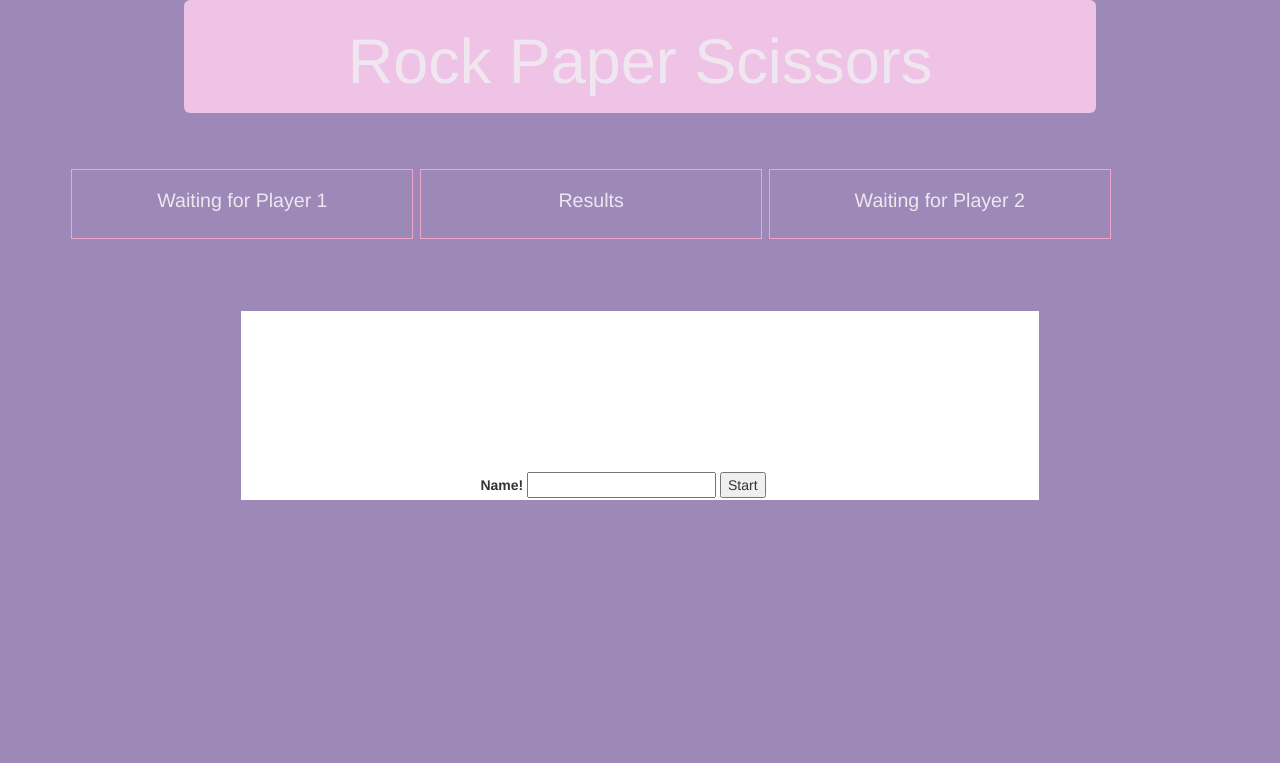
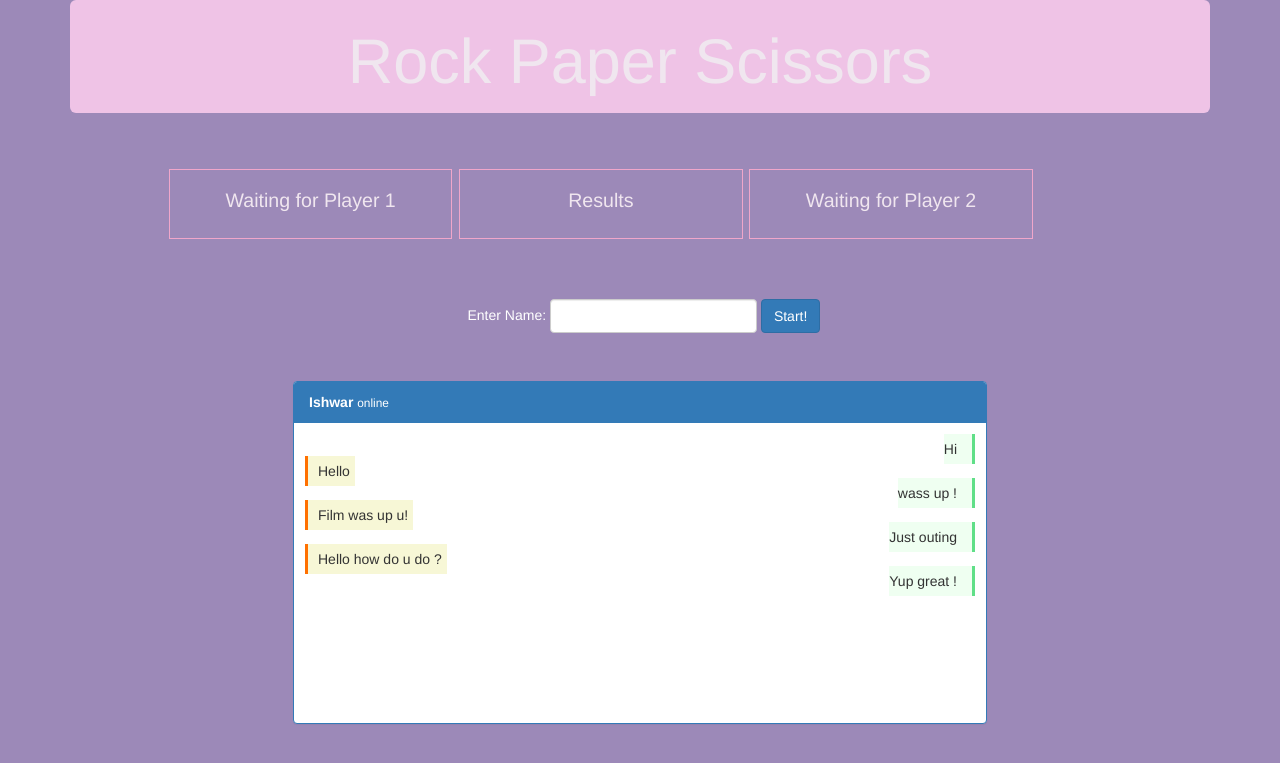
Before and after one commit to whitleyblaine/RPS-Multiplayer-RCB, a PHP site: page / in a window 1280 px wide. Shown: the top 763 px of the page. Run offline with PHP 8.4, Linux system fonts and the light colour scheme; some libraries are stand-ins or nearby versions.

Commit message:
Front end improved, chat box created

```diff
--- a/assets/css/style.css
+++ b/assets/css/style.css
@@ -15,21 +15,9 @@ body {
 
 .jumbotron {
   padding: 0.5em;
-  width: 80%;
   background-color: #efc3e6;
   color: #F0E6EF;
   margin: 0 auto;
-}
-
-
-
-#nameFormDiv {
-  margin: 20% 30% 30% 30%;
-  position: relative;
-}
-
-#nameForm {
-
 }
 
 .hide {
@@ -49,9 +37,38 @@ body {
 
 
 /*Chat*/
-#chatDiv {
-  background-color: white;
-  width: 70%;
-  margin: 5em auto;
-  padding-top: .1em;
+.chatDiv {
+  margin: 2em;
 }
+
+#nameDiv {
+  margin: 20px auto;
+  width: 100%;
+  display: inline-block;
+}
+
+#nameForm {
+  margin-left: 27%;
+  margin-top: 5%;
+}
+
+.me{
+  font-size: 14px;
+  margin: -4px;
+  border-right: 3px solid #60DF88 !important;
+  padding: 5px;
+  background-color: rgb(239, 255, 241);
+}
+
+.you{
+  font-size: 14px;
+  margin: -4px;
+  border-left: 3px solid rgb(255, 112, 0) !important;
+  padding: 5px;
+  padding-left:10px;
+  background-color: rgb(247, 247, 214);
+}
+
+.white {
+  color: white;
+}
--- a/index.html
+++ b/index.html
@@ -8,11 +8,13 @@
 </head>
 <body>
 <div class='container'>
-
+  <!-- HEADER -->
   <div class='jumbotron'>
     <h1>Rock Paper Scissors</h1>
   </div>
-
+  <!-- DIVS -->
+  <div class="row">
+    <div class="col-md-10 col-md-offset-1">
       <div id="player1Div">
         <h2>Waiting for Player 1</h2>
       </div>
@@ -24,18 +26,38 @@
       <div id="player2Div">
         <h2>Waiting for Player 2</h2>
       </div>
+    </div>
+  </div>
 
-  <div id="chatDiv">
-    <div id="nameFormDiv">
-      <form id="nameForm">
-        <label for="nameInput">Name!</label>
-        <input type="text" id="nameInput">
-        <input id="addPlayer" type="submit" value="Start">
+  <div class="row">
+    <div class="col-md-8 col-md-offset-2">
+      <!-- Enter Name -->
+      <div id="nameDiv">
+        <form class="form-inline" id="nameForm">
+          <p class="form-control-static white">Enter Name:</p>
+          <input class="form-control">
+          <button type="submit" class="btn btn-primary">Start!</button>
         </form>
       </div>
     </div>
+  </div>
 
-
+  <div class="row">
+    <div class="col-md-8 col-md-offset-2">
+      <div class="panel panel-primary chatDiv">
+        <div class="panel-heading"><b> Ishwar </b> <small>online</small></div>
+        <div class="panel-body" style="height: 300px">
+          <div class="clearfix"><blockquote class="me pull-right">Hi</blockquote></div>
+          <div class="clearfix"><blockquote class="you pull-left">Hello</blockquote></div>
+          <div class="clearfix"><blockquote class="me pull-right">wass up !</blockquote></div>
+          <div class="clearfix"><blockquote class="you pull-left">Film was up u!</blockquote></div>
+          <div class="clearfix"><blockquote class="me pull-right">Just outing</blockquote></div>
+          <div class="clearfix"><blockquote class="you pull-left">Hello how do u do ?</blockquote></div>
+          <div class="clearfix"><blockquote class="me pull-right">Yup great !</blockquote></div>
+        </div>
+      </div>
+    </div>
+  </div>
 </div>
 
 
```
Lines whose indentation alone changed are shown as unchanged.
